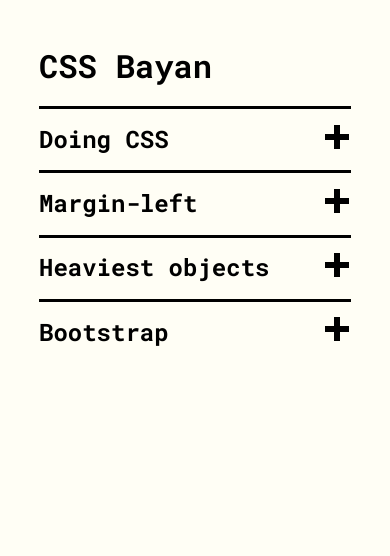
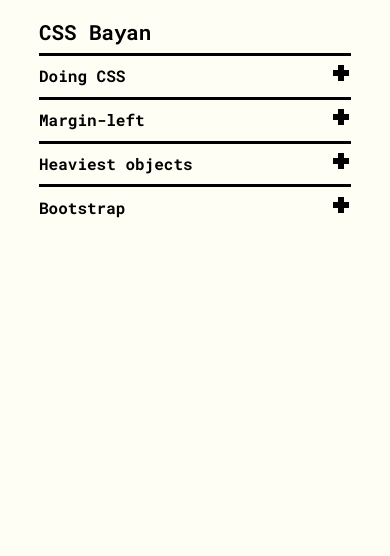
Before and after one commit to lines14/cssBayan, a plain HTML site: page index.html in a window 390 px wide. Drawn offline with Linux system fonts and the light colour scheme.

Commit message:
fix: fix adaptive (Sun,Mar 12,2023 05:06:00 PM)

```diff
--- a/style.css
+++ b/style.css
@@ -3,56 +3,51 @@
     padding: 0;
     box-sizing: border-box;
 }
-
 html {
     scroll-behavior: smooth;
     overflow-x: hidden;
     overflow-y: scroll;
 }
-
 a {
     text-decoration: none;
     color: black;
     height: 100%;
 }
-
+h1 {
+    font-size: 2em;
+}
 h2 {
     margin-top: 0.7em;
     margin-bottom: 0.7em;
+    font-size: 1.5em;
 }
-
 .img {
     margin-bottom: 1em;
 }
-
 .last {
-    margin-bottom: 3em;
+    margin-bottom: 5em;
 }
-
 body {
     font-family: 'Roboto Mono', monospace;
     background: rgb(255, 254, 245);
-    max-width: 1000px;
+    max-width: 60em;
     margin: 0 auto;
     color: rgb(0, 0, 0);
 }
-
 main {
     display: flex;
     flex-direction: column;
     align-items: center;
 }
-
 .heading {
     display: flex;
     justify-content: flex-start;
     width: 80%;
 }
-
 .heading-text {
-    margin-top: 1.5em;
+    margin-top: 1em;
+    margin-bottom: 0.4em;
 }
-
 .accordion {
     width: 80%;
     display: flex;
@@ -60,12 +55,10 @@ main {
     justify-content: flex-start;
     align-items: center;
 }
-
 .wrapper {
     width: 100%;
     border-top: solid black;
 }
-
 .accordion-element {
     width: 100%;
     display: flex;
@@ -74,7 +67,6 @@ main {
     align-items: center;
     transition: opacity 0.1s;
 }
-
 .accordion-header {
     display: flex;
     justify-content: space-between;
@@ -82,7 +74,6 @@ main {
     width: 100%;
     cursor: pointer;
 }
-
 .accordion-href {
     color: blue;
     display: flex;
@@ -92,18 +83,15 @@ main {
     width: 100%;
     transition: color 0.5s;
 }
-
 .accordion-content .accordion-href {
     justify-content: center;
 }
-
 .accordion-content {
     width: 100%;
     max-height: 0;
     overflow: hidden;
     transition: max-height 1s ease-out;
 }
-
 .button {
     opacity: 0;
     display: flex;
@@ -115,65 +103,60 @@ main {
     margin-right: 0.1em;
     transition: opacity 0.5s, transform 0.3s;
 }
-
 .accordion:hover .button {
     opacity: 1;
 }
-
 .accordion:hover .accordion-href{
     color: black;
 }
-
 .bar {
     border: solid rgb(0, 0, 0);
     width: 100%;
 }
-
 .bar-2 {
     transform: translateY(-100%) rotate(90deg);
 }
-
 .accordion-header:target .accordion-href{
     color: black;
 }
-
 .accordion-header.active .accordion-href{
     color: black;
 }
-
 .accordion-element:active {
     opacity: 0.7;
 }
-
 .accordion-element:active .accordion-href {
     color: blue;
 }
-
 .accordion-element:active .bar {
     border: solid rgb(0, 0, 255);
 }
-
 .accordion-header:target + .accordion-content {
     max-height: 100vh;
 }
-
 .accordion-header.active + .accordion-content {
     max-height: 100vh;
 }
-
 .accordion-header:not(:target):not(.active):hover + .accordion-content, .accordion-content:hover {
     max-height: 100vh;
 }
-
 .accordion-element:target .button {
     transform: rotate(-45deg) translateX(0.1em) translateY(0.1em);
 }
-
 .accordion-element:hover .button {
     transform: rotate(-45deg) translateX(0.1em) translateY(0.1em);
 }
-
 @media screen and (max-width: 820px) {
+    h1 {
+        font-size: 1.3em;
+    }
+    h2 {
+        font-size: 1em;
+    }
+    .button {
+        height: 1em;
+        width: 1em;
+    }
     .accordion-href {
         color: black;
     }
@@ -181,3 +164,15 @@ main {
         opacity: 1;
     }
 }
+@media screen and (max-width: 320px) {
+    h1 {
+        font-size: 1em;
+    }
+    h2 {
+        font-size: 0.75em;
+    }
+    .button {
+        height: 0.75em;
+        width: 0.75em;
+    }
+}
```
